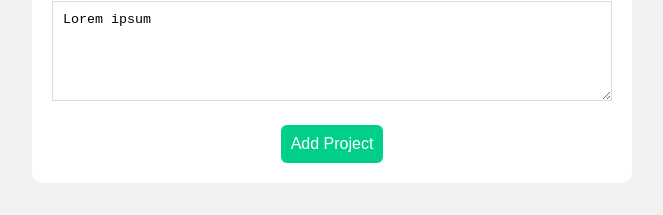
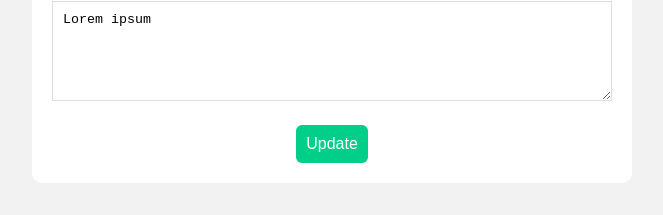
Before and after one commit to NNEUID/project-planner, a Vue app: page /project/1 in a window 1280 px wide. Shown: the part 308-523 px from the top of the page, without its empty margins (308-971 px from the left). Built offline with nearby package versions, Linux system fonts and the light colour scheme; data requests are answered from the project's data file.

Commit message:
change for button to Update

```diff
--- a/src/views/EditProject.vue
+++ b/src/views/EditProject.vue
@@ -5,7 +5,7 @@
     <input type="text" required v-model="title">
     <label>Details:</label>
     <textarea required v-model="details"></textarea>
-    <button>Add Project</button>
+    <button>Update</button>
   </form>
 </template>
 
```
